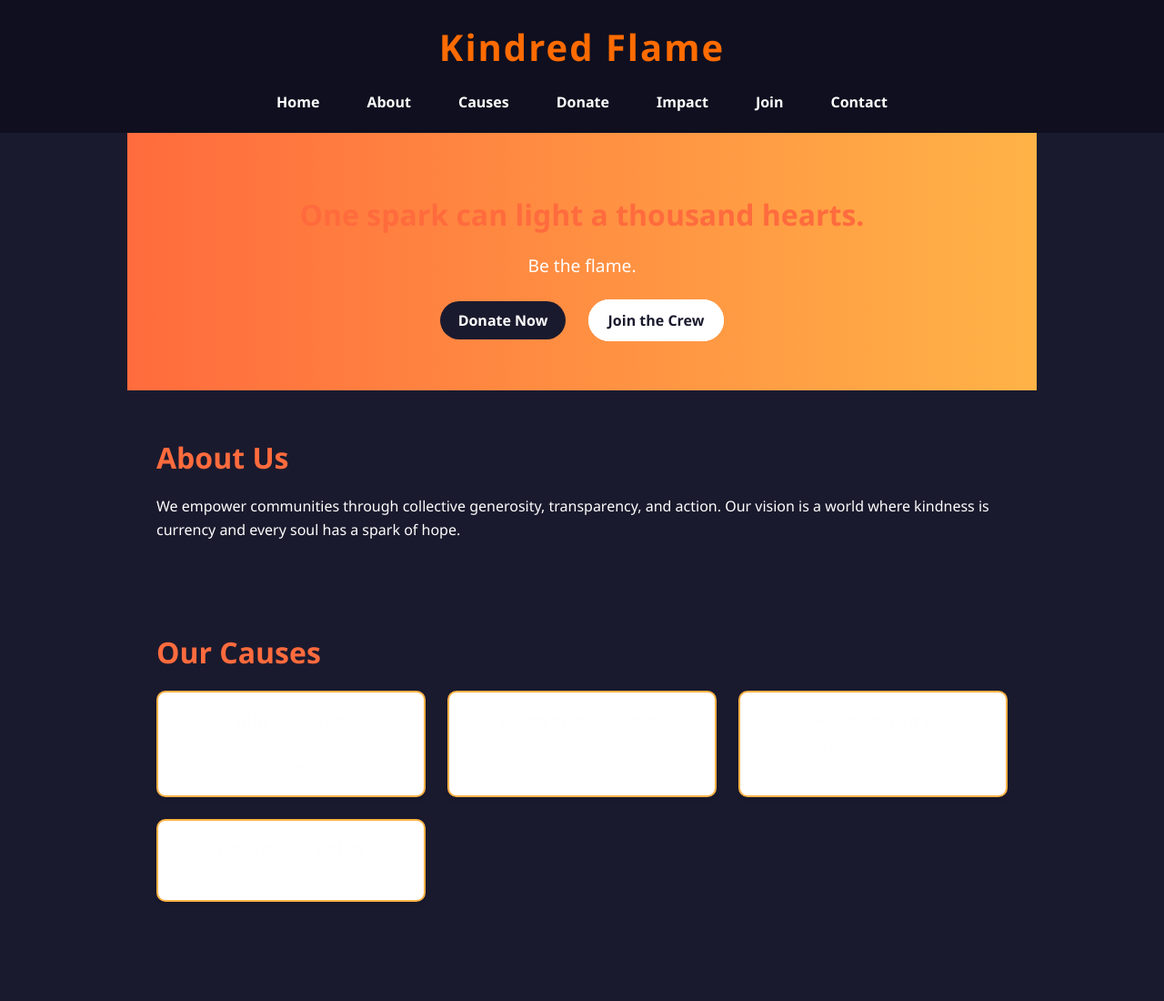
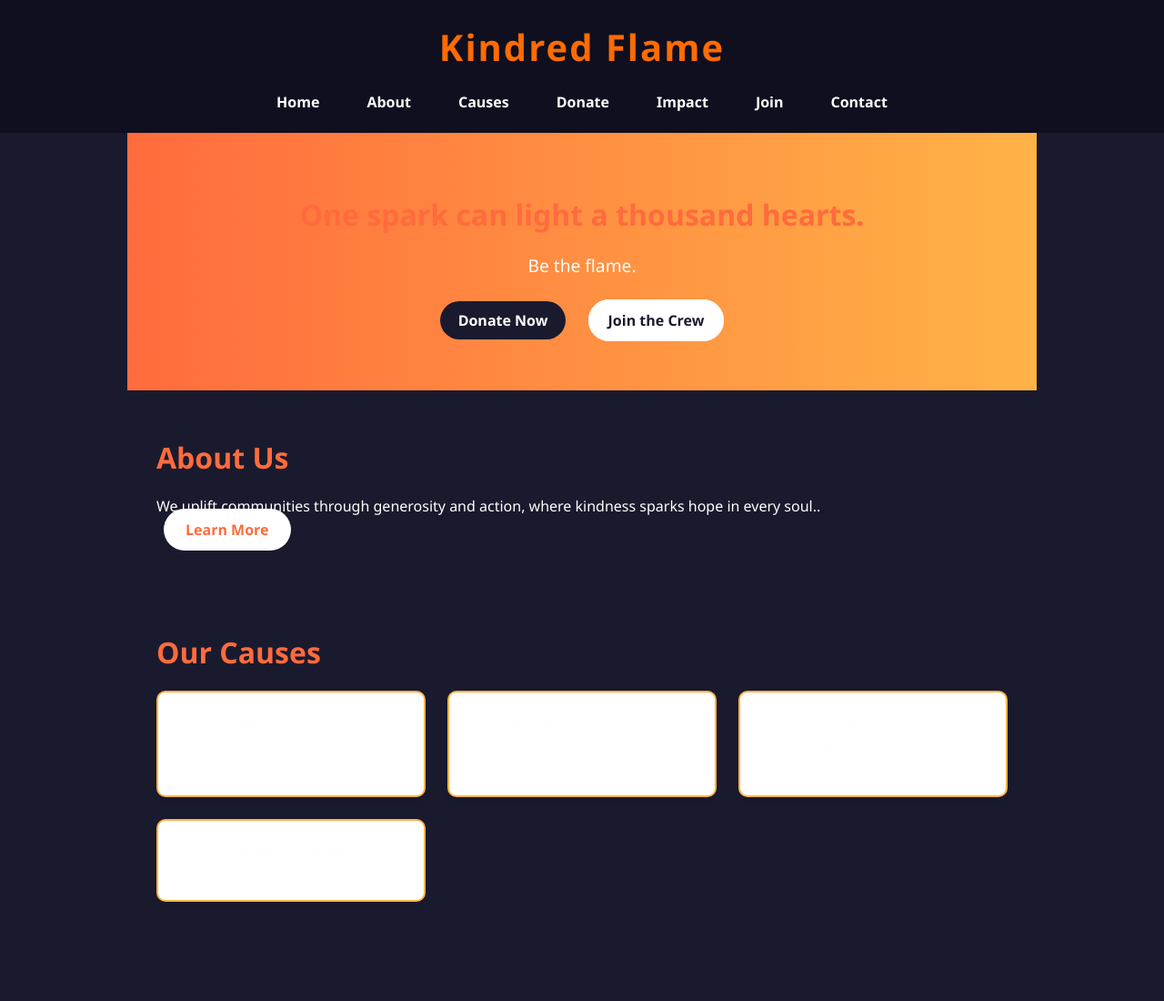
Before and after one commit to hary30656-glitch/donation-website, a plain HTML site: page index.html in a window 1280 px wide. Shown: the top 1100 px of the page at 91% size. Drawn offline with Linux system fonts and the light colour scheme.

Commit message:
change in paragraph ,adding of file ,refactor of code,change in location of filr ,

```diff
--- a/index.html
+++ b/index.html
@@ -33,7 +33,8 @@
 
   <section id="about">
     <h2>About Us</h2>
-    <p>We empower communities through collective generosity, transparency, and action. Our vision is a world where kindness is currency and every soul has a spark of hope.</p>
+    <p>We uplift communities through generosity and action, where kindness sparks hope in every soul..</p>
+    <a href="/pages/about.html" class="btn">Learn More</a>
 
   </section>
 
--- a/pages/about-us .css
+++ b/pages/about-us .css
@@ -99,3 +99,26 @@ footer {
     font-size: 1rem;
   }
 }
+.btn {
+  display: inline-block;
+  background-color: #ff6b3d;
+  color: white;
+  padding: 0.75rem 1.5rem;
+  border: none;
+  border-radius: 25px;
+  text-decoration: none;
+  font-weight: bold;
+  margin-top: 1rem;
+  transition: background-color 0.3s ease;
+}
+
+.btn:hover {
+  background-color: #ff8c5a;
+}
+#about p {
+  margin-bottom: 1rem; /* Adjusts space below paragraph */
+}
+
+.btn {
+  margin-top: 1rem; /* Adjusts space above button */
+}
--- a/pages/donate.html
+++ b/pages/donate.html
@@ -4,7 +4,7 @@
   <meta charset="UTF-8" />
   <meta name="viewport" content="width=device-width, initial-scale=1.0" />
   <title>Donate Now | Kindred Flame</title>
-  <link rel="stylesheet" href="donation.css" />
+  <link rel="stylesheet" href="/pages/donation.css" />
 </head>
 <body>
   <header>
```
Also changed, not shown: pages/about -us .html (+1 -1 lines).
